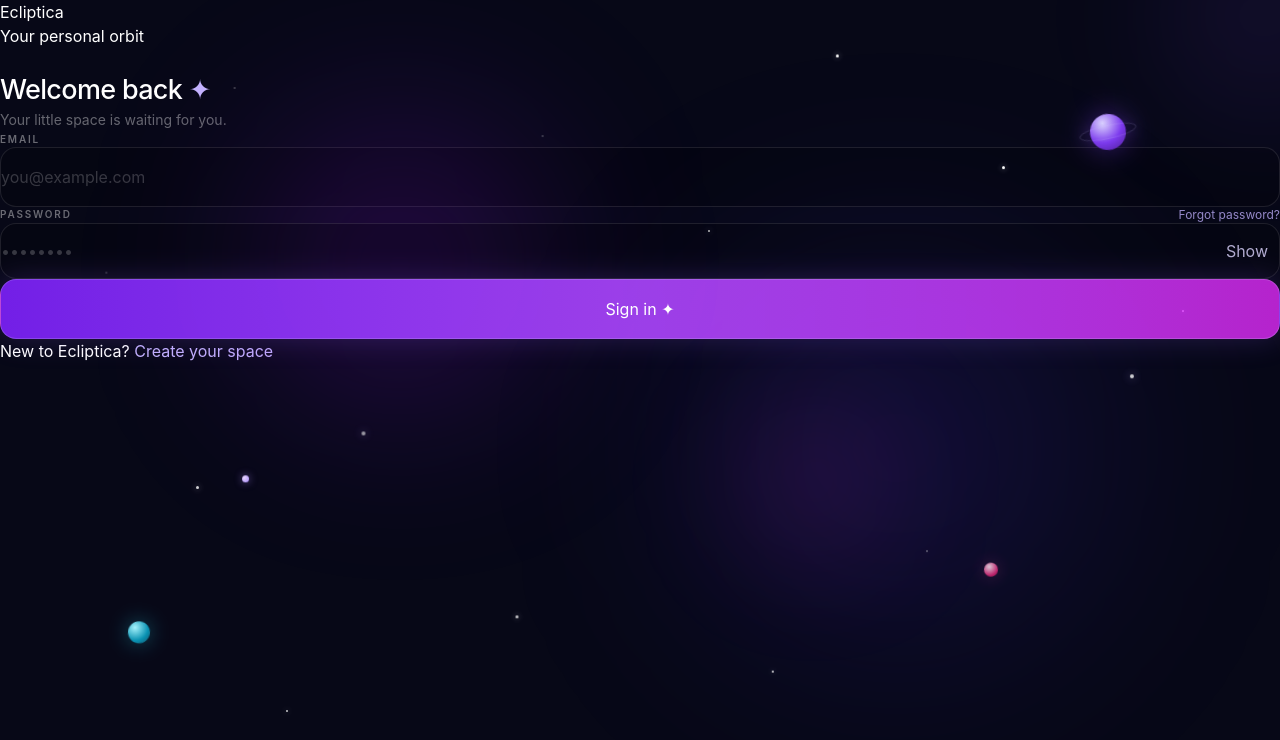
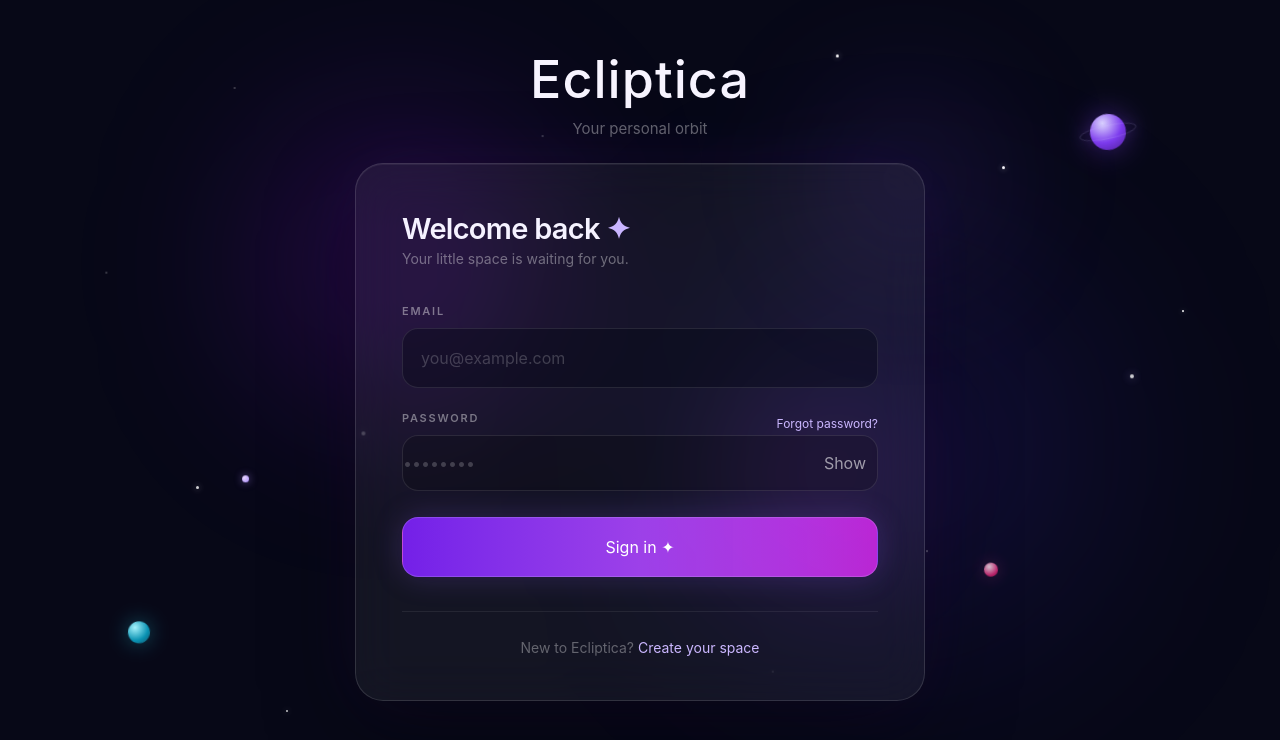
Before and after one commit to sneh777a/ecliptica, a React (Vite) app in the folder frontend/: page /login in a window 1280 px wide. Shown: the top 740 px of the page. Built offline with nearby package versions, Linux system fonts and the light colour scheme.

Commit message:
Create clean spacious authentication visual system

```diff
--- a/frontend/src/index.css
+++ b/frontend/src/index.css
@@ -183,3 +183,29 @@
     width: 100%;
   }
 }
+
+
+/* ===== Ecliptica auth reference layout ===== */
+.auth-page{min-height:100vh;min-height:100svh;background:#070817;color:#fff;overflow:auto}
+.auth-shell{position:relative;z-index:10;min-height:100vh;min-height:100svh;width:100%;display:flex;justify-content:center;align-items:flex-start;padding:54px 24px 64px}
+.auth-container{width:100%;max-width:570px;margin:0 auto}
+.auth-brand{text-align:center;margin:0 0 38px}
+.auth-brand h1{margin:0;font-size:52px;line-height:1;font-weight:500;letter-spacing:.02em;color:#f7f4ff}
+.auth-brand p{margin:12px 0 0;font-size:15px;line-height:1.4;color:rgba(255,255,255,.38)}
+.auth-card{position:relative;width:100%;padding:48px 46px 42px;border-radius:28px;background:rgba(255,255,255,.055);border:1px solid rgba(255,255,255,.13);box-shadow:0 28px 90px rgba(0,0,0,.42),0 0 70px rgba(124,58,237,.10),inset 0 1px 0 rgba(255,255,255,.06);backdrop-filter:blur(24px);-webkit-backdrop-filter:blur(24px)}
+.auth-card-content{position:relative}
+.auth-card h2{margin:0;font-size:29px;line-height:1.2;font-weight:600;letter-spacing:-.025em;color:#f5f2ff}
+.auth-card h2 span{color:#c9b5ff}
+.auth-card p{color:rgba(255,255,255,.38)}
+.auth-form{display:flex;flex-direction:column;gap:24px;margin-top:34px}
+.auth-form>div{margin:0}
+.auth-form label{display:block;margin:0 0 10px;font-size:11px;line-height:1.2;font-weight:600;letter-spacing:.16em;text-transform:uppercase;color:rgba(255,255,255,.42)}
+.auth-input{display:block!important;width:100%!important;height:60px!important;border-radius:16px!important;border:1px solid rgba(255,255,255,.10)!important;background:rgba(7,8,23,.42)!important;color:#fff!important;padding:0 18px!important;box-shadow:none!important}
+.auth-input:focus{border-color:rgba(196,181,253,.38)!important;background:rgba(255,255,255,.045)!important}
+.auth-button{display:block!important;width:100%!important;height:60px!important;border-radius:16px!important;margin-top:2px!important}
+.auth-footer{margin-top:34px;border-top:1px solid rgba(255,255,255,.07);padding-top:25px;text-align:center;font-size:14px;color:rgba(255,255,255,.34)}
+.auth-footer a{color:#cbb7ff}
+.auth-card .text-xs.text-violet-300\/75{color:#cbb7ff!important}
+.auth-card button[aria-label]{color:rgba(255,255,255,.58)!important}
+.auth-card button[aria-label]:hover{color:#fff!important}
+@media(max-width:640px){.auth-shell{padding:34px 16px 44px}.auth-container{max-width:100%}.auth-brand{margin-bottom:30px}.auth-brand h1{font-size:42px}.auth-card{padding:34px 24px 32px;border-radius:24px}.auth-form{gap:20px}}
```
